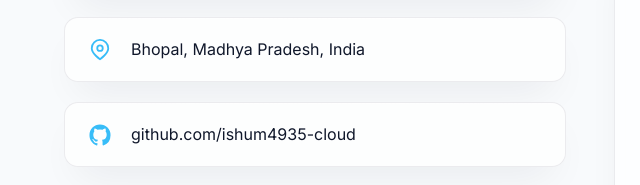
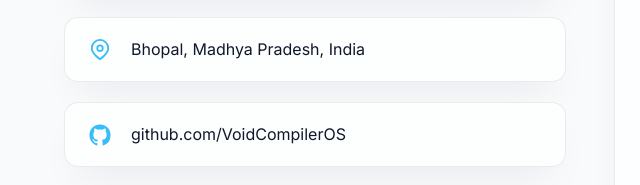
Before and after one commit to VoidCompilerOS/portfolio4, a plain HTML site: page index.html in a window 1280 px wide. Shown: the part 7070-7255 px from the top of the page, 0-640 px from the left. Drawn offline with Linux system fonts and the light colour scheme.

Commit message:
Update GitHub profile and repository links to VoidCompilerOS

```diff
--- a/index.html
+++ b/index.html
@@ -115,7 +115,7 @@
           </div>
 
           <div class="hero-socials">
-            <a href="https://github.com/ishum4935-cloud" target="_blank" rel="noopener" aria-label="GitHub"
+            <a href="https://github.com/VoidCompilerOS" target="_blank" rel="noopener" aria-label="GitHub"
               class="social-icon" title="GitHub">
               <svg viewBox="0 0 24 24" width="20" height="20" fill="currentColor">
                 <path
@@ -333,9 +333,9 @@
                 <span class="tag mono">EDA</span>
               </div>
               <div class="project-links">
-                <a href="https://github.com/ishum4935-cloud" target="_blank" rel="noopener"
+                <a href="https://github.com/VoidCompilerOS" target="_blank" rel="noopener"
                   class="btn btn-sm btn-primary ripple">View Project</a>
-                <a href="https://github.com/ishum4935-cloud" target="_blank" rel="noopener"
+                <a href="https://github.com/VoidCompilerOS" target="_blank" rel="noopener"
                   class="btn btn-sm btn-ghost ripple">GitHub</a>
               </div>
             </div>
@@ -357,9 +357,9 @@
                 <span class="tag mono">UI/UX</span>
               </div>
               <div class="project-links">
-                <a href="https://github.com/ishum4935-cloud" target="_blank" rel="noopener"
+                <a href="https://github.com/VoidCompilerOS" target="_blank" rel="noopener"
                   class="btn btn-sm btn-primary ripple">Live Demo</a>
-                <a href="https://github.com/ishum4935-cloud" target="_blank" rel="noopener"
+                <a href="https://github.com/VoidCompilerOS" target="_blank" rel="noopener"
                   class="btn btn-sm btn-ghost ripple">GitHub</a>
               </div>
             </div>
@@ -382,7 +382,7 @@
               </div>
               <div class="project-links">
                 <a href="#home" class="btn btn-sm btn-primary ripple">Current Site</a>
-                <a href="https://github.com/ishum4935-cloud" target="_blank" rel="noopener"
+                <a href="https://github.com/VoidCompilerOS" target="_blank" rel="noopener"
                   class="btn btn-sm btn-ghost ripple">GitHub</a>
               </div>
             </div>
@@ -677,12 +677,12 @@
               </svg>
               <span>Bhopal, Madhya Pradesh, India</span>
             </div>
-            <a href="https://github.com/ishum4935-cloud" target="_blank" rel="noopener" class="contact-row glass-card">
+            <a href="https://github.com/VoidCompilerOS" target="_blank" rel="noopener" class="contact-row glass-card">
               <svg viewBox="0 0 24 24" width="22" height="22" fill="currentColor">
                 <path
                   d="M12 .5A11.5 11.5 0 0 0 .5 12.24c0 5.18 3.29 9.57 7.86 11.12.57.11.78-.26.78-.57v-2.02c-3.2.72-3.87-1.6-3.87-1.6-.53-1.38-1.29-1.75-1.29-1.75-1.05-.75.08-.74.08-.74 1.17.09 1.78 1.24 1.78 1.24 1.03 1.82 2.7 1.3 3.36.99.1-.77.4-1.3.73-1.6-2.56-.3-5.25-1.33-5.25-5.9 0-1.3.44-2.36 1.17-3.19-.12-.3-.5-1.52.11-3.16 0 0 .96-.32 3.15 1.22a10.6 10.6 0 0 1 5.74 0c2.19-1.54 3.15-1.22 3.15-1.22.62 1.64.23 2.86.11 3.16.73.83 1.17 1.89 1.17 3.19 0 4.58-2.7 5.6-5.27 5.89.42.37.78 1.09.78 2.2v3.26c0 .31.21.69.79.57A11.75 11.75 0 0 0 23.5 12.2 11.5 11.5 0 0 0 12 .5Z" />
               </svg>
-              <span>github.com/ishum4935-cloud</span>
+              <span>github.com/VoidCompilerOS</span>
             </a>
             <a href="https://www.linkedin.com/in/ishu-gautam-611653373/" target="_blank" rel="noopener"
               class="contact-row glass-card">
@@ -732,7 +732,7 @@
     <div class="container footer-inner">
       <p>Designed &amp; developed by <strong>Ishu Gautam</strong></p>
       <div class="footer-socials">
-        <a href="https://github.com/ishum4935-cloud" target="_blank" rel="noopener" aria-label="GitHub">
+        <a href="https://github.com/VoidCompilerOS" target="_blank" rel="noopener" aria-label="GitHub">
           <svg viewBox="0 0 24 24" width="18" height="18" fill="currentColor">
             <path
               d="M12 .5A11.5 11.5 0 0 0 .5 12.24c0 5.18 3.29 9.57 7.86 11.12.57.11.78-.26.78-.57v-2.02c-3.2.72-3.87-1.6-3.87-1.6-.53-1.38-1.29-1.75-1.29-1.75-1.05-.75.08-.74.08-.74 1.17.09 1.78 1.24 1.78 1.24 1.03 1.82 2.7 1.3 3.36.99.1-.77.4-1.3.73-1.6-2.56-.3-5.25-1.33-5.25-5.9 0-1.3.44-2.36 1.17-3.19-.12-.3-.5-1.52.11-3.16 0 0 .96-.32 3.15 1.22a10.6 10.6 0 0 1 5.74 0c2.19-1.54 3.15-1.22 3.15-1.22.62 1.64.23 2.86.11 3.16.73.83 1.17 1.89 1.17 3.19 0 4.58-2.7 5.6-5.27 5.89.42.37.78 1.09.78 2.2v3.26c0 .31.21.69.79.57A11.75 11.75 0 0 0 23.5 12.2 11.5 11.5 0 0 0 12 .5Z" />
```
Also changed, not shown: 1 other file.
